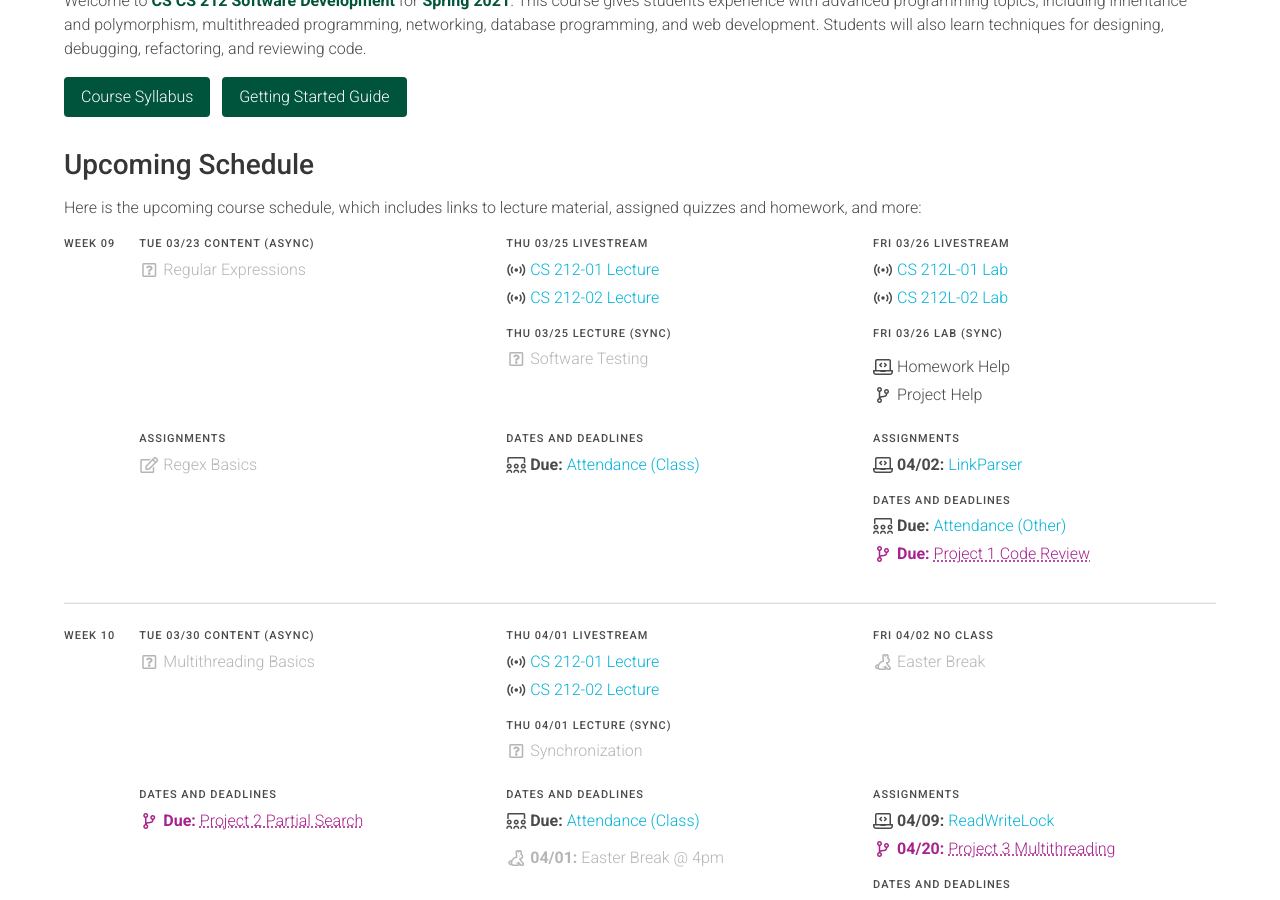
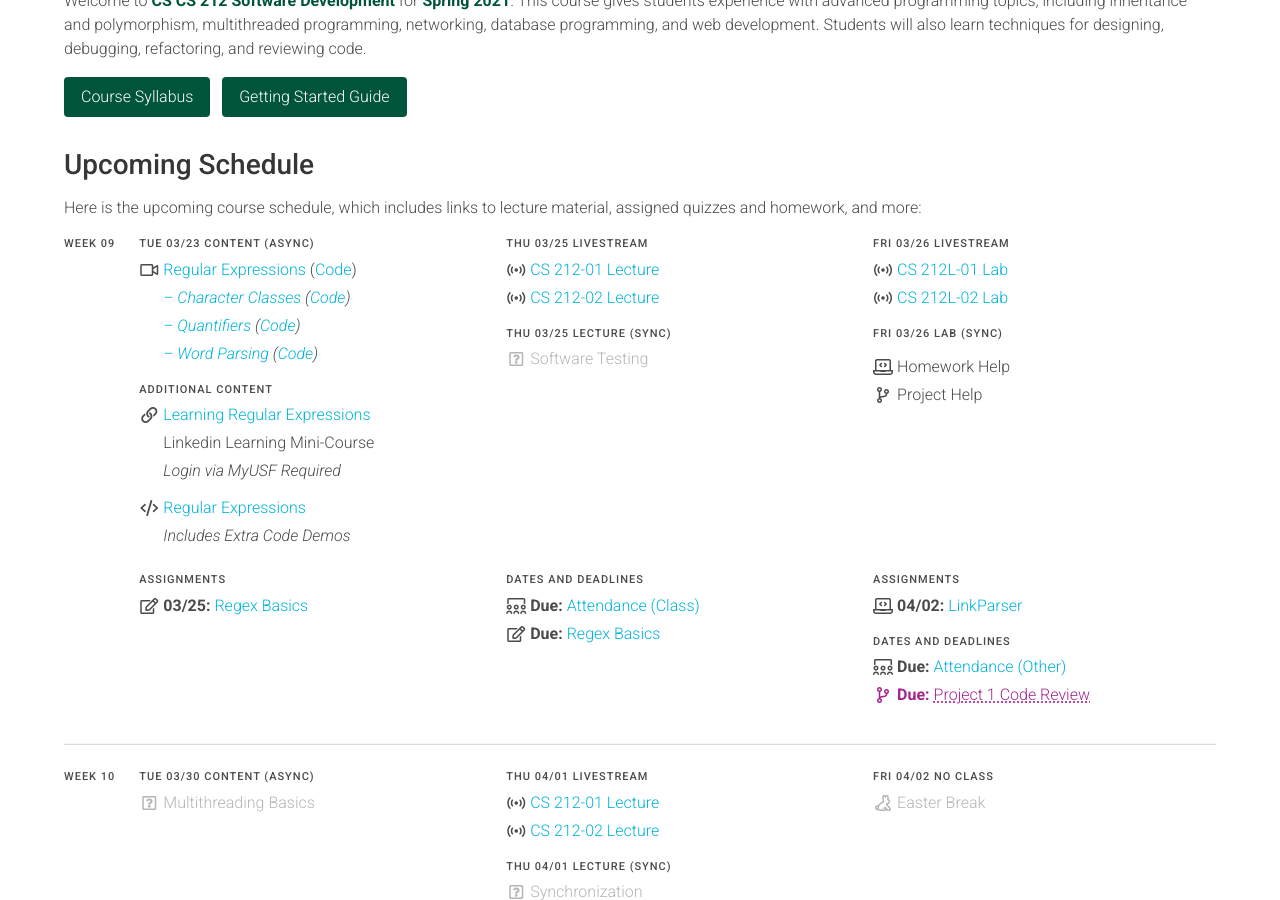
Before and after one commit to usf-cs212-spring2021/usf-cs212-spring2021.github.io, a Jekyll site: the page built from index.md, in a window 1280 px wide and 900 px high, scrolled down 341 px. Built offline with Jekyll 4.4.1, drawn with Linux system fonts in a browser that asks for light colours.

Commit message:
Adding regex content.

```diff
--- a/_data/quizzes.yml
+++ b/_data/quizzes.yml
@@ -99,3 +99,9 @@ logging:
   text: 'Logging'
   link: 'https://usfca.instructure.com/courses/1597848/quizzes/2375249'
   date: 2021-03-04
+
+regex:
+  <<: *default
+  text: 'Regex Basics'
+  link: 'https://usfca.instructure.com/courses/1597848/quizzes/2375254'
+  date: 2021-03-25
--- a/_data/schedule.yml
+++ b/_data/schedule.yml
@@ -942,13 +942,55 @@ weeks:
           - label: 'Content (Async)'
             items:
               - text: 'Regular Expressions'
-                type: *pending
+                icon: 'video'
+                link: 'https://youtube.com/playlist?list=PLm6V-0HXZmF0-si4t072pEON5BNVyss2g'
+                more: '(<a href="https://github.com/usf-cs212-spring2021/lectures/tree/main/RegularExpressions">Code</a>)'
+
+              - text: '– Character Classes'
+                icon: 'nothing'
+                type: 'em'
+                link: 'https://youtu.be/-wgTnQjqwWA'
+                more: '(<a href="https://github.com/usf-cs212-spring2021/lectures/blob/main/RegularExpressions/src/main/java/RegexClasses.java">Code</a>)'
+
+              - text: '– Quantifiers'
+                icon: 'nothing'
+                type: 'em'
+                link: 'https://youtu.be/IuoVnikCmWI'
+                more: '(<a href="https://github.com/usf-cs212-spring2021/lectures/blob/main/RegularExpressions/src/main/java/RegexQuantifiers.java">Code</a>)'
+
+              - text: '– Word Parsing'
+                icon: 'nothing'
+                type: 'em'
+                link: 'https://youtu.be/w9c3YZ7-Csc'
+                more: '(<a href="https://github.com/usf-cs212-spring2021/lectures/blob/main/RegularExpressions/src/main/java/RegexWordParsing.java">Code</a>)'
+
+          - label: 'Additional Content'
+            dates: ''
+            items:
+              - text: 'Learning Regular Expressions'
+                link: 'https://www.linkedin.com/learning/learning-regular-expressions-2/'
+                icon: 'website'
+
+              - text: 'Linkedin Learning Mini-Course'
+                icon: 'nothing'
+
+              - text: 'Login via MyUSF Required'
+                icon: 'nothing'
+                type: 'em'
+
+              - text: 'Regular Expressions'
+                link: 'https://github.com/usf-cs212-spring2021/lectures/tree/main/RegularExpressions'
+                icon: 'code'
+                type: 'bump'
+
+              - text: 'Includes Extra Code Demos'
+                icon: 'nothing'
+                type: 'em'
 
           - <<: *assignments
             items:
-              - text: 'Regex Basics'
-                icon: 'quiz'
-                type: *pending
+              - file: 'quizzes'
+                name: 'regex'
 
           # - <<: *deadlines
           #   items:
@@ -972,6 +1014,9 @@ weeks:
             items:
               - file: 'attendance'
                 name: 'class9'
+
+              - file: 'quizzes'
+                name: 'regex'
 
       - date: 2021-03-26
         sections:
```
